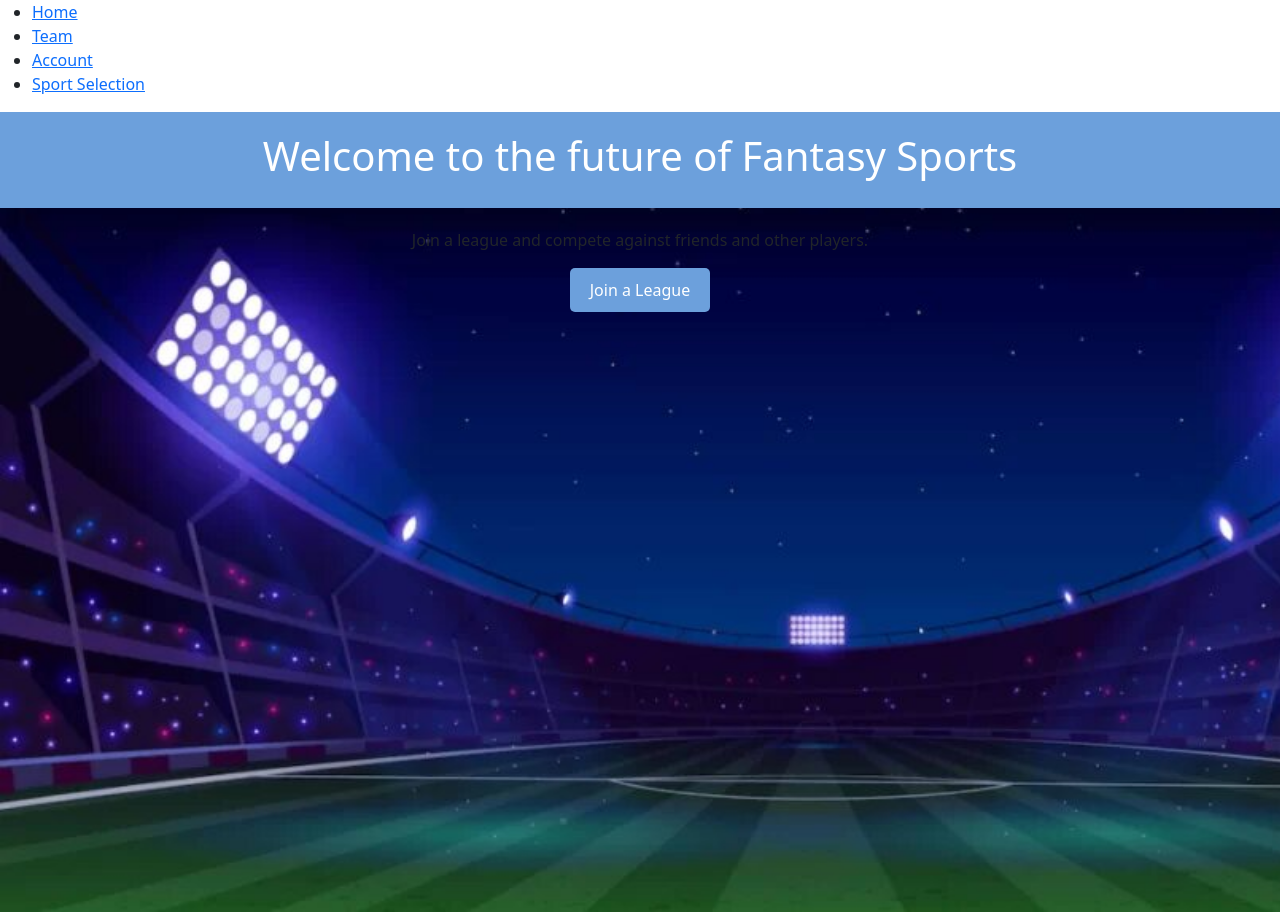
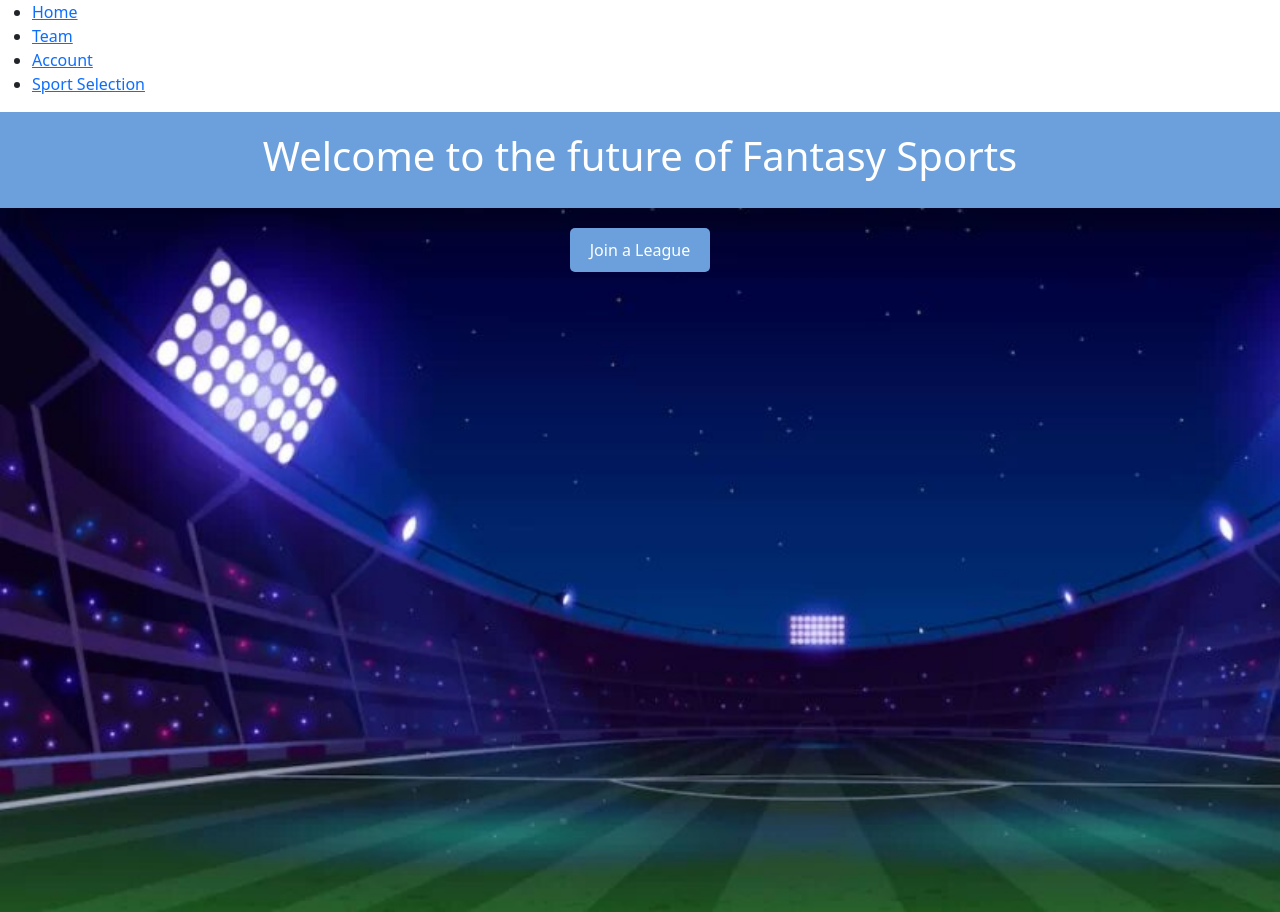
Before and after one commit to barryos112/Final-Year-Project, a React (Create React App) app in the folder final-year-project/: page /home in a window 1280 px wide. Built offline with nearby package versions, Linux system fonts and the light colour scheme.

Commit message:
Update landing_page.js

```diff
--- a/final-year-project/src/Components/Landing_page/landing_page.js
+++ b/final-year-project/src/Components/Landing_page/landing_page.js
@@ -9,7 +9,6 @@ const Home = () => {
         <h1>Welcome to the future of Fantasy Sports</h1>
       </div>
       <div className="home-page-body">
-        <p>Join a league and compete against friends and other players.</p>
         <button className="join-button">Join a League</button>
       </div>
     </div>
```
